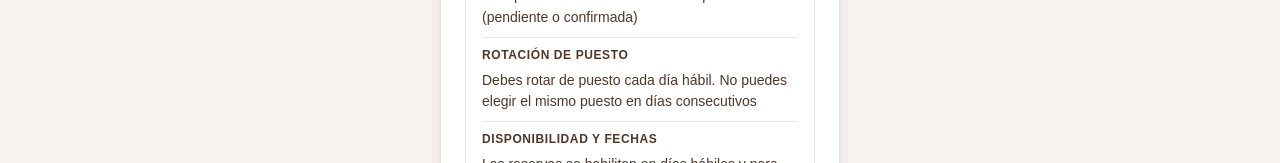
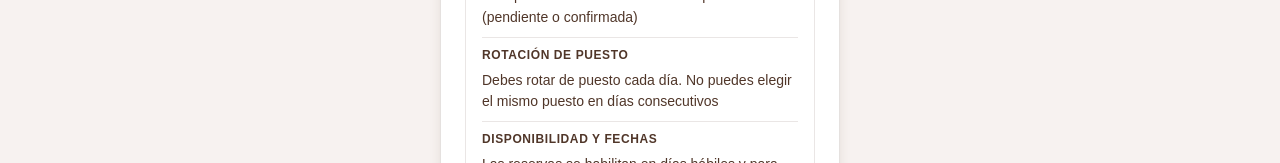
Before and after one commit to Siliatu1/crepe_working_new, a React (Vite) app: page /politicas in a window 1280 px wide. Shown: the part 181-344 px from the top of the page. Built offline with nearby package versions, Linux system fonts and the light colour scheme; no server answers.

Commit message:
Update Politicas.jsx

```diff
--- a/src/assets/componentes/Politicas.jsx
+++ b/src/assets/componentes/Politicas.jsx
@@ -18,7 +18,7 @@ const Politicas = () => {
     },
     {
       titulo: "Rotación de puesto",
-      descripcion: "Debes rotar de puesto cada día hábil. No puedes elegir el mismo puesto en días consecutivos",
+      descripcion: "Debes rotar de puesto cada día. No puedes elegir el mismo puesto en días consecutivos",
     },
     {
       titulo: "Disponibilidad y fechas",
```
